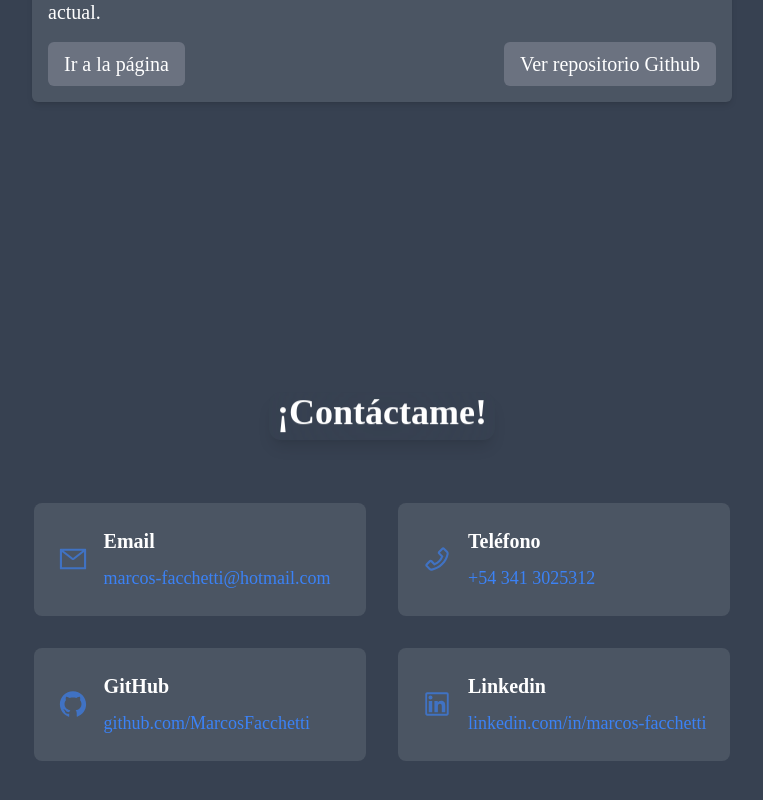
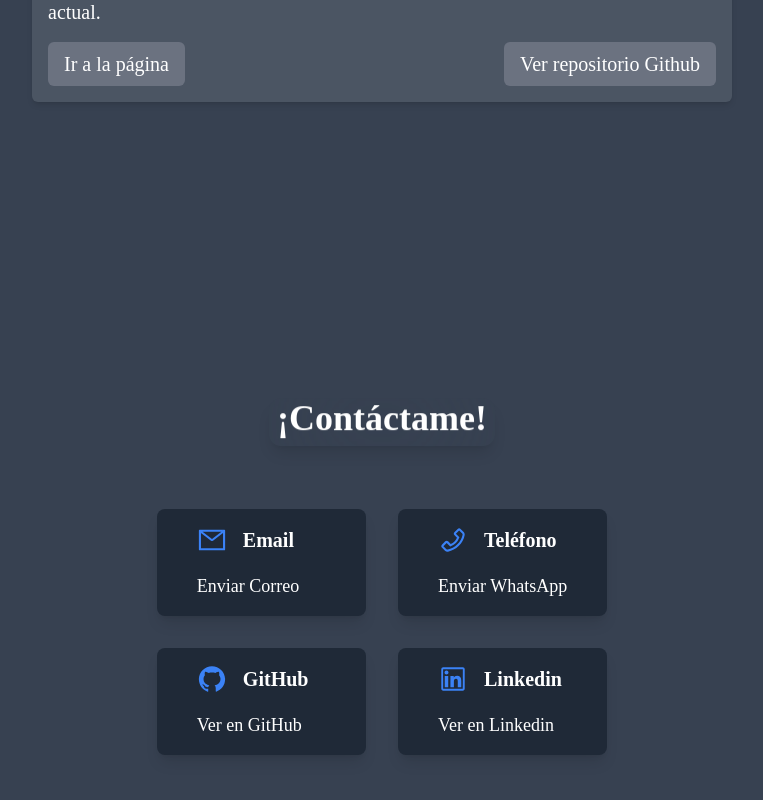
Before and after one commit to MarcosFacchetti/Portfolio_viejo, a React (Create React App) app: page / in a window 1280 px wide. Shown: the part 2625-3425 px from the top of the page, without its empty margins (258-1021 px from the left). Built offline with nearby package versions, Linux system fonts and the light colour scheme.

Commit message:
cambio en contacto

```diff
--- a/src/components/Contacto.js
+++ b/src/components/Contacto.js
@@ -1,14 +1,30 @@
 import React, { useContext } from "react";
-import {
-  AiOutlineMail,
-  AiOutlinePhone,
-  AiOutlineGithub,
-  AiOutlineLinkedin,
-} from "react-icons/ai";
+import { AiOutlineMail, AiOutlinePhone, AiOutlineGithub, AiOutlineLinkedin } from "react-icons/ai";
 import { DarkModeContext } from "./DarkModeContext";
 
 function Contacto() {
   const { isDarkMode } = useContext(DarkModeContext);
+
+  const CustomCard = ({ title, IconComponent, link, isDarkMode, buttonText }) => {
+    return (
+      <div className={`bg-gray-800 p-4 px-10 rounded-lg shadow-lg ${isDarkMode ? "text-white" : "text-white"}`}>
+        <div className="flex items-center mb-4">
+          <div className={`text-3xl mr-4 ${isDarkMode ? "text-blue-400" : "text-blue-500"}`}>
+            <IconComponent />
+          </div>
+          <h2 className={`text-xl font-bold ${isDarkMode ? "text-white" : "text-white"}`}>{title}</h2>
+        </div>
+        <button
+          onClick={() => window.open(link, "_blank")}
+          className={`text-lg text-blue-500 hover:text-blue-700 transition-colors duration-300 ${
+            isDarkMode ? "text-black" : "text-white"
+          }`}
+        >
+          {buttonText}
+        </button>
+      </div>
+    );
+  };
 
   return (
     <div
@@ -21,93 +37,34 @@ function Contacto() {
       </h1>
 
       <div className="grid grid-cols-1 md:grid-cols-2 gap-8">
-        <div
-          className={`bg-[#061657] p-6 rounded-lg flex items-center ${
-            isDarkMode ? "bg-gray-500" : "bg-gray-600"
-          }`}
-        >
-          <AiOutlineMail className="text-3xl animate-[pulse_1s_infinite] mr-4 text-blue-500" />
-          <div>
-            <h2 className={`text-xl font-bold mb-2 ${isDarkMode ? "text-white" : "text-white"}`}>
-              Email
-            </h2>
-            <a
-              href="mailto:marcos-facchetti@hotmail.com"
-              className={`text-lg text-blue-500 hover:text-blue-700 transition-colors duration-300 ${
-                isDarkMode ? "text-white" : "text-black"
-              }`}
-            >
-              marcos-facchetti@hotmail.com
-            </a>
-          </div>
-        </div>
-
-        <div
-          className={`bg-[#061657] p-6 rounded-lg flex items-center ${
-            isDarkMode ? "bg-gray-500" : "bg-gray-600"
-          }`}
-        >
-          <AiOutlinePhone className="text-3xl animate-[pulse_1s_infinite] mr-4 text-blue-500" />
-          <div>
-            <h2 className={`text-xl font-bold mb-2 ${isDarkMode ? "text-white" : "text-white"}`}>
-              Teléfono
-            </h2>
-            <a
-              href="tel:+543413025312"
-              className={`text-lg text-blue-500 hover:text-blue-700 transition-colors duration-300 ${
-                isDarkMode ? "text-white" : "text-black"
-              }`}
-            >
-              +54 341 3025312
-            </a>
-          </div>
-        </div>
-
-        <div
-          className={`bg-[#061657] p-6 rounded-lg flex items-center ${
-            isDarkMode ? "bg-gray-500" : "bg-gray-600"
-          }`}
-        >
-          <AiOutlineGithub className="text-3xl animate-[pulse_1s_infinite] mr-4 text-blue-500" />
-          <div>
-            <h2 className={`text-xl font-bold mb-2 ${isDarkMode ? "text-white" : "text-white"}`}>
-              GitHub
-            </h2>
-            <a
-              href="https://github.com/MarcosFacchetti"
-              target="_blank"
-              rel="noopener noreferrer"
-              className={`text-lg text-blue-500 hover:text-blue-700 transition-colors duration-300 ${
-                isDarkMode ? "text-white" : "text-black"
-              }`}
-            >
-              github.com/MarcosFacchetti
-            </a>
-          </div>
-        </div>
-
-        <div
-          className={`bg-[#061657] p-6 rounded-lg flex items-center ${
-            isDarkMode ? "bg-gray-500" : "bg-gray-600"
-          }`}
-        >
-          <AiOutlineLinkedin className="text-3xl animate-[pulse_1s_infinite] mr-4 text-blue-500" />
-          <div>
-            <h2 className={`text-xl font-bold mb-2 ${isDarkMode ? "text-white" : "text-white"}`}>
-              Linkedin
-            </h2>
-            <a
-              href="https://www.linkedin.com/in/marcos-facchetti-460030237/"
-              target="_blank"
-              rel="noopener noreferrer"
-              className={`text-lg text-blue-500 hover:text-blue-700 transition-colors duration-300 ${
-                isDarkMode ? "text-white" : "text-black"
-              }`}
-            >
-              linkedin.com/in/marcos-facchetti
-            </a>
-          </div>
-        </div>
+        <CustomCard
+          IconComponent={AiOutlineMail} // Pasa el componente del ícono
+          title="Email"
+          link="mailto:marcos-facchetti@hotmail.com"
+          isDarkMode={isDarkMode}
+          buttonText="Enviar Correo"
+        />
+        <CustomCard
+          IconComponent={AiOutlinePhone} // Pasa el componente del ícono
+          title="Teléfono"
+          link="https://wa.me/543413025312" // Enlace de WhatsApp
+          isDarkMode={isDarkMode}
+          buttonText="Enviar WhatsApp"
+        />
+        <CustomCard
+          IconComponent={AiOutlineGithub} // Pasa el componente del ícono
+          title="GitHub"
+          link="https://github.com/MarcosFacchetti"
+          isDarkMode={isDarkMode}
+          buttonText="Ver en GitHub"
+        />
+        <CustomCard
+          IconComponent={AiOutlineLinkedin} // Pasa el componente del ícono
+          title="Linkedin"
+          link="https://www.linkedin.com/in/marcos-facchetti-460030237/"
+          isDarkMode={isDarkMode}
+          buttonText="Ver en Linkedin"
+        />
       </div>
     </div>
   );
```
